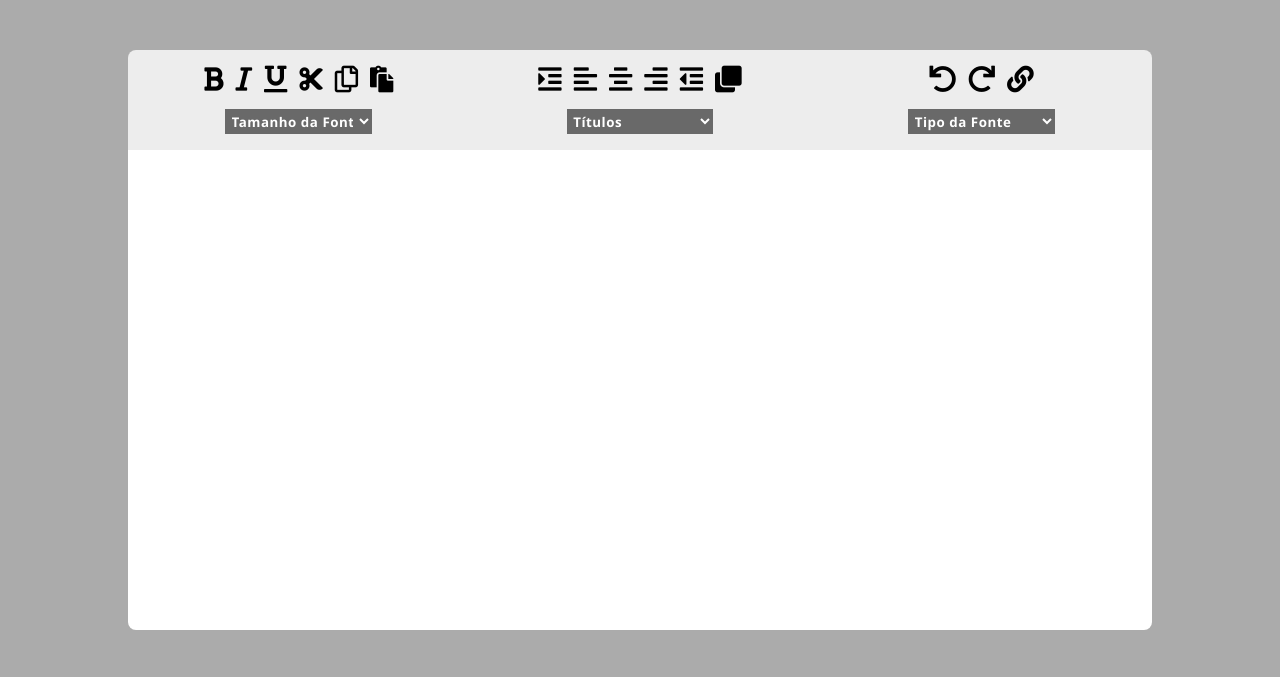
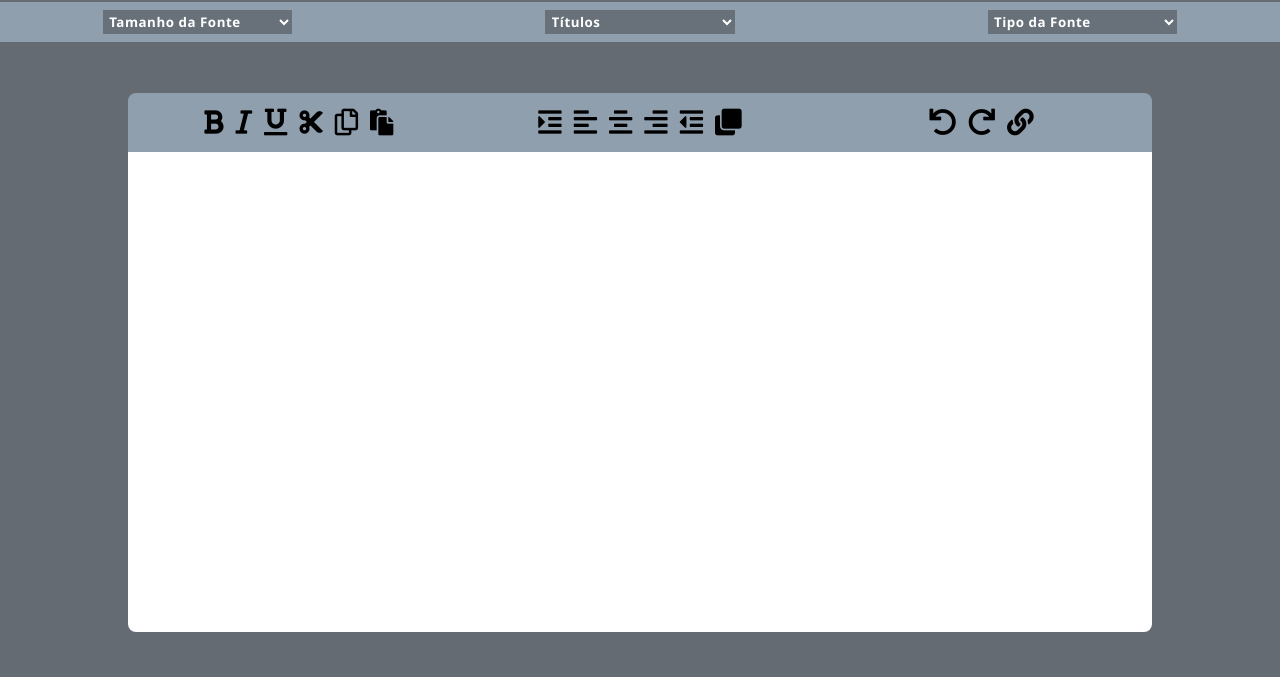
Before and after one commit to vitorhugo-guedes/richText-editor, a plain HTML site: page index.html in a window 1280 px wide. Shown: the top 677 px of the page. Drawn offline with Linux system fonts and the light colour scheme.

Commit message:
update
design changes

```diff
--- a/assets/main.css
+++ b/assets/main.css
@@ -4,7 +4,14 @@
     box-sizing: border-box;
 }
 :root{
-    --container-clr: hsl(0, 0%, 93%);
+    --clr-bg-body: #646b72;
+    --def-clr-footer: #2e2e2e;
+    --hover-clr-footer: #F4F482;
+    --hover-clr-twitter_icon: #1A91DA;
+    --hover-clr-github_icon: #000;
+
+    --select-clr: #687179;
+    --container-clr: #909fad;
 }
 
 body{
@@ -12,11 +19,12 @@ body{
     display: grid;
     place-items: center;
     font-family: Verdana, Tahoma, sans-serif;
-    background-color: hsl(0, 0%, 67%);
+    background-color: var(--clr-bg-body);
 }
 
+
 footer{
-    color: #3b3b3b;
+    color: var(--def-clr-footer);
     font-family: Verdana, Tahoma, sans-serif;
     font-weight: lighter;
 }
@@ -25,10 +33,19 @@ footer h4{
     margin-top: 1em;
 }
 footer h4:hover{
-    color: #F4F482;
+    color: var(--hover-clr-footer);
 }
 
-main{
+header{
+    padding: 0em;
+    width: 100%;
+
+    display: flex;
+    justify-content: center;
+    align-items: center;
+}
+
+.hero{
     padding: 3em 0;
     width: 100%;
 
@@ -36,7 +53,6 @@ main{
     flex-direction: column;
     justify-content: center;
     align-items: center;
-
 }
 
 .alignment-options,
@@ -53,6 +69,24 @@ main{
     justify-content: center;
 }
 
+.selects{
+    width: 50%;
+    min-width: 130px;
+    padding: 0.175em;
+
+    font-family: 'Segoe UI', sans-serif;
+    font-weight: 600;
+    letter-spacing: 0.040em;
+
+    border: none;
+    color: #fff;
+    background-color: var(--select-clr);
+}
+.selects:focus{
+    border: none;
+    outline: none;
+}
+
 .container-options{
     padding: 1em 1.5em;
     display: flex;
@@ -66,14 +100,12 @@ main{
 }
 
 .container-fonts{
-    padding: 0 1.5em;
-    padding-bottom: 1em;
+    width: 100%;
+    padding: 0.5em;
     display: flex;
     align-items: center;
     justify-content: space-between;
 
-    /* border-top: 1px solid rgba(0, 0, 0, 0.1); */
-    /* border-bottom: 1px solid rgba(0, 0, 0, 0.1); */
     background-color: var(--container-clr);
 }
 
@@ -100,11 +132,11 @@ main{
 }
 .social-links a{
     text-decoration: none;
-    color: #3b3b3b;
+    color: var(--def-clr-footer);
 }
 .twitter:hover{
-    color: #1A91DA;
+    color: var(--hover-clr-twitter_icon);
 }
 .github:hover{
-    color: #000;
+    color: var(--hover-clr-github_icon);
 }
--- a/assets/utilities.css
+++ b/assets/utilities.css
@@ -9,23 +9,7 @@
     /* gap: 1em; */
 }
 
-.selects{
-    width: 50%;
-    min-width: 130px;
-    padding: 0.175em;
 
-    font-family: 'Segoe UI', sans-serif;
-    font-weight: 600;
-    letter-spacing: 0.040em;
-
-    border: none;
-    color: #fff;
-    background-color: #696969;
-}
-.selects:focus{
-    border: none;
-    outline: none;
-}
 .btn-option{
     background: none;
     cursor: pointer;
--- a/index.html
+++ b/index.html
@@ -11,7 +11,51 @@
         <link rel="stylesheet" href="https://cdnjs.cloudflare.com/ajax/libs/font-awesome/5.15.3/css/all.min.css">
     </head>
     <body>
-    <main>
+        <header class="">
+            <section class="container-fonts">
+
+                <div class="fsize-wrapper">
+                    <select name="fontS" id="fontSize" class="selects">
+                        <option>Tamanho da Fonte</option>
+                        <option value="1">Muito pequena</option>
+                        <option value="2">Pequena</option>
+                        <option value="3">Normal</option>
+                        <option value="4">Médio</option>
+                        <option value="5">Grande</option>
+                        <option value="6">Muito Grande</option>
+                        <option value="7">Máximo</option>
+                    </select>
+                </div>
+
+                <div class="title-wrapper">
+                    <select name="title" id="fontTitles" class="selects">
+                        <option>Títulos</option>
+                        <option value="h1">Titulo 1</option>
+                        <option value="h2">Titulo 2</option>
+                        <option value="h3">Titulo 3</option>
+                        <option value="h4">Titulo 4</option>
+                        <option value="h5">Titulo 5</option>
+                        <option value="h6">Titulo 6</option>
+                        <option value="p">Parágrafo</option>
+                    </select>
+                </div>
+
+                <div class="font-wrapper">
+                    <select name="fontF" id="fontFamilies" class="selects">
+                        <option>Tipo da Fonte</option>
+                        <option value="Arial">Arial</option>
+                        <option value="Arial Black">Arial Black</option>
+                        <option value="Times New Roman">Times New Roman</option>
+                        <option value="Courier New">Courier New</option>
+                        <option value="sans-serif">Sans-serif</option>
+                        <option value="monospace">Monospace</option>
+                    </select>
+                </div>
+
+            </section>
+
+    </header>
+    <main class="hero">
         <section class="container container-options">
 
             <!-- Format options -->
@@ -76,47 +120,6 @@
             </ul>
         </section>
 
-        <section class="container container-fonts">
-
-            <div class="fsize-wrapper">
-                <select name="fontS" id="fontSize" class="selects">
-                    <option>Tamanho da Fonte</option>
-                    <option value="1">Muito pequena</option>
-                    <option value="2">Pequena</option>
-                    <option value="3">Normal</option>
-                    <option value="4">Médio</option>
-                    <option value="5">Grande</option>
-                    <option value="6">Muito Grande</option>
-                    <option value="7">Máximo</option>
-                </select>
-            </div>
-
-            <div class="title-wrapper">
-                <select name="title" id="fontTitles" class="selects">
-                    <option>Títulos</option>
-                    <option value="h1">Titulo 1</option>
-                    <option value="h2">Titulo 2</option>
-                    <option value="h3">Titulo 3</option>
-                    <option value="h4">Titulo 4</option>
-                    <option value="h5">Titulo 5</option>
-                    <option value="h6">Titulo 6</option>
-                    <option value="p">Parágrafo</option>
-                </select>
-            </div>
-
-            <div class="font-wrapper">
-                <select name="fontF" id="fontFamilies" class="selects">
-                    <option>Tipo da Fonte</option>
-                    <option value="Arial">Arial</option>
-                    <option value="Arial Black">Arial Black</option>
-                    <option value="Times New Roman">Times New Roman</option>
-                    <option value="Courier New">Courier New</option>
-                    <option value="sans-serif">Sans-serif</option>
-                    <option value="monospace">Monospace</option>
-                </select>
-            </div>
-
-        </section>
         <section onload="load()" id="editor" contenteditable="true" class="editor"></section>
     </main>
 
```
Lines whose indentation alone changed are shown as unchanged.
